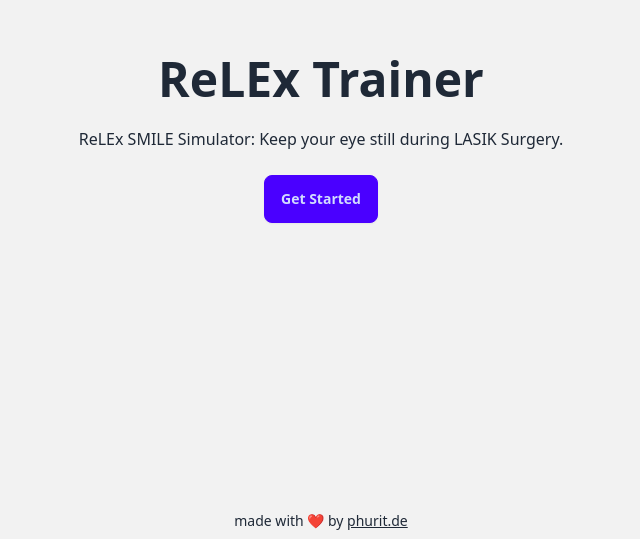
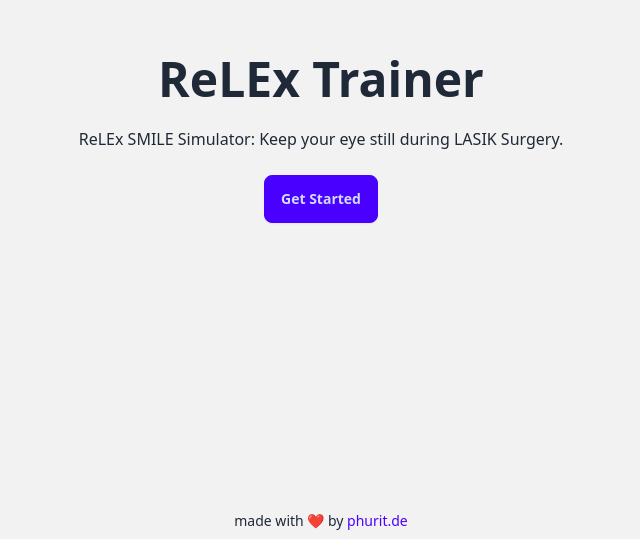
Before and after one commit to richeyphu/relex-trainer, a SvelteKit app: page / in a window 1280 px wide. Shown: the part 261-800 px from the top of the page, without its empty margins (319-959 px from the left). Built offline with nearby package versions, Linux system fonts and the light colour scheme.

Commit message:
feat: Update link style in footer

```diff
--- a/src/routes/+page.svelte
+++ b/src/routes/+page.svelte
@@ -20,6 +20,7 @@
 </section>
 <footer class="absolute bottom-0 flex w-full justify-center p-2">
 	<div class="text-sm font-extralight">
-		made with ❤️ by <a class="link" href="https://phurit.de" target="_blank">phurit.de</a>
+		made with ❤️ by
+		<a class="link link-primary link-hover" href="https://phurit.de" target="_blank">phurit.de</a>
 	</div>
 </footer>
```
